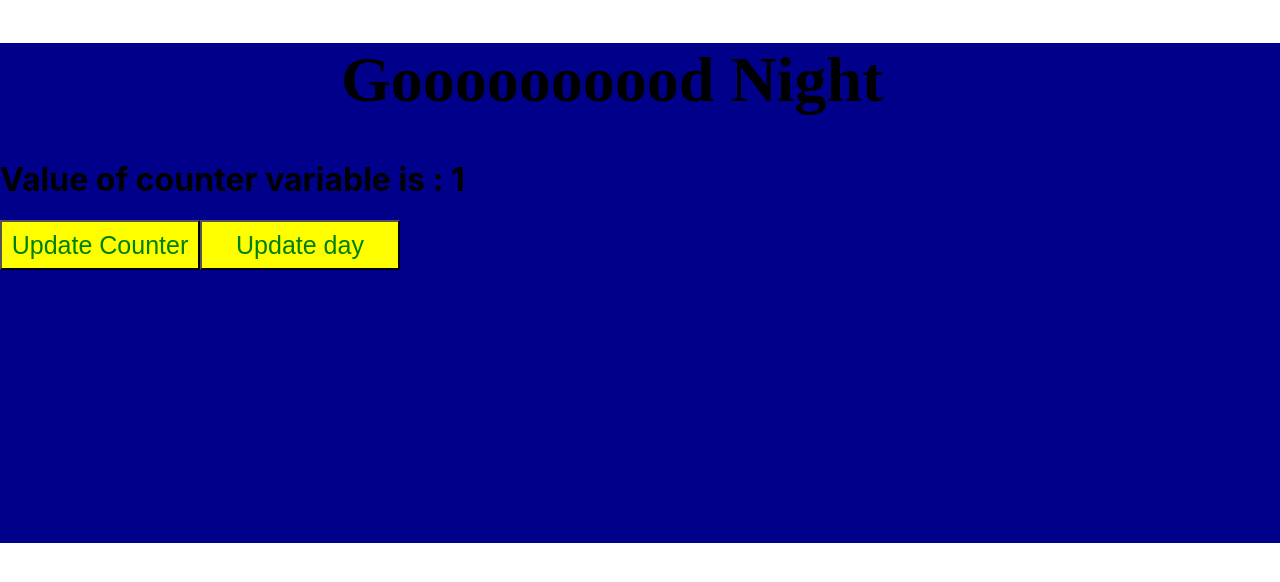
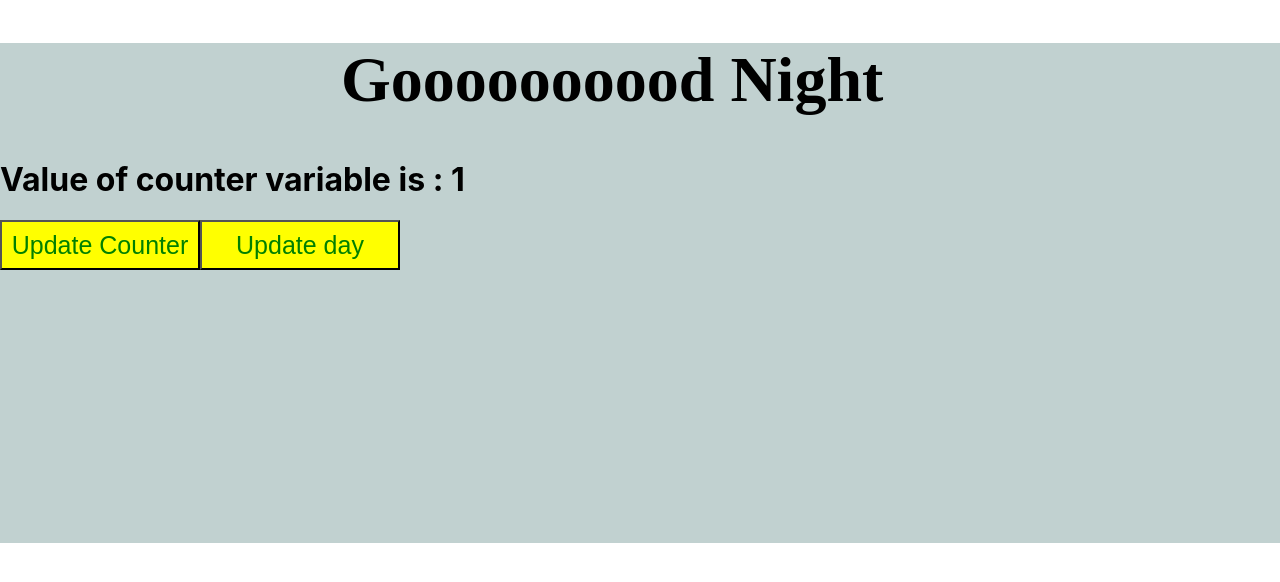
Before and after one commit to ahsanjamil306/Bootcamp2020_Class4, a React (Create React App) app: page / in a window 1280 px wide. Shown: the top 582 px of the page. Built offline with nearby package versions, Linux system fonts and the light colour scheme.

Commit message:
Update App.css

```diff
--- a/src/App.css
+++ b/src/App.css
@@ -1,6 +1,6 @@
 .box{
   height: 500px;
-  background-color: darkblue;
+  background-color: rgb(193, 209, 208);
 
 }
 
```
